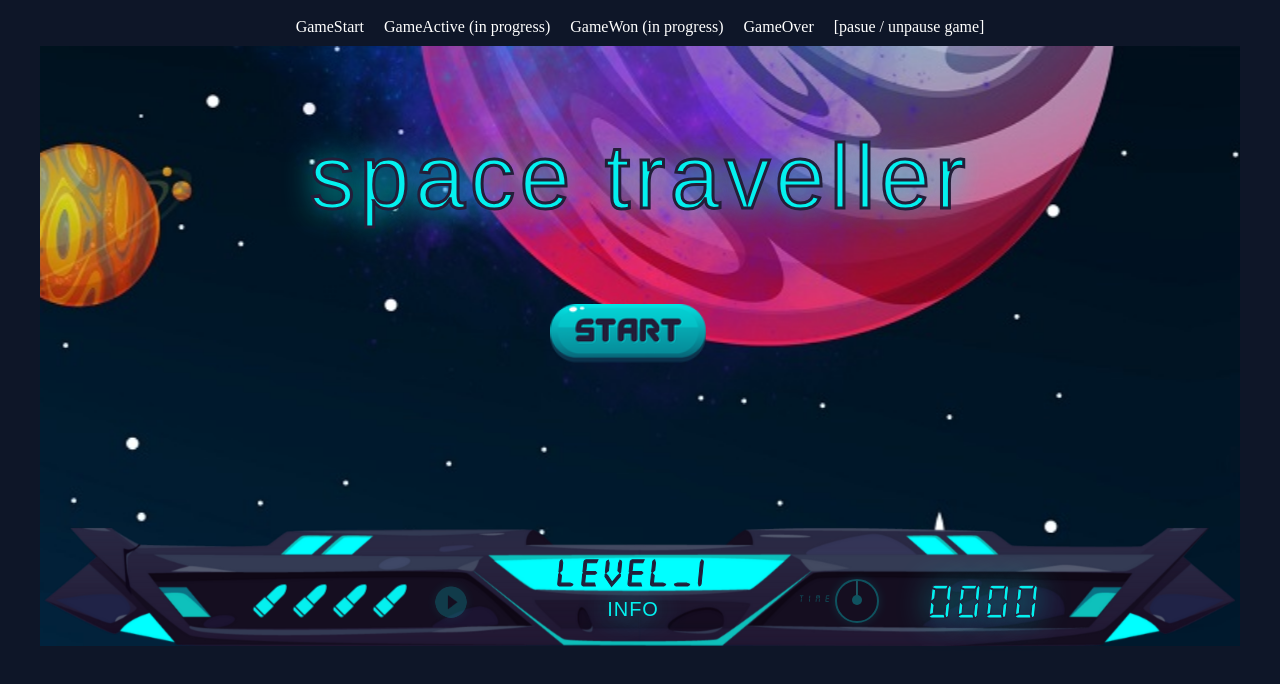
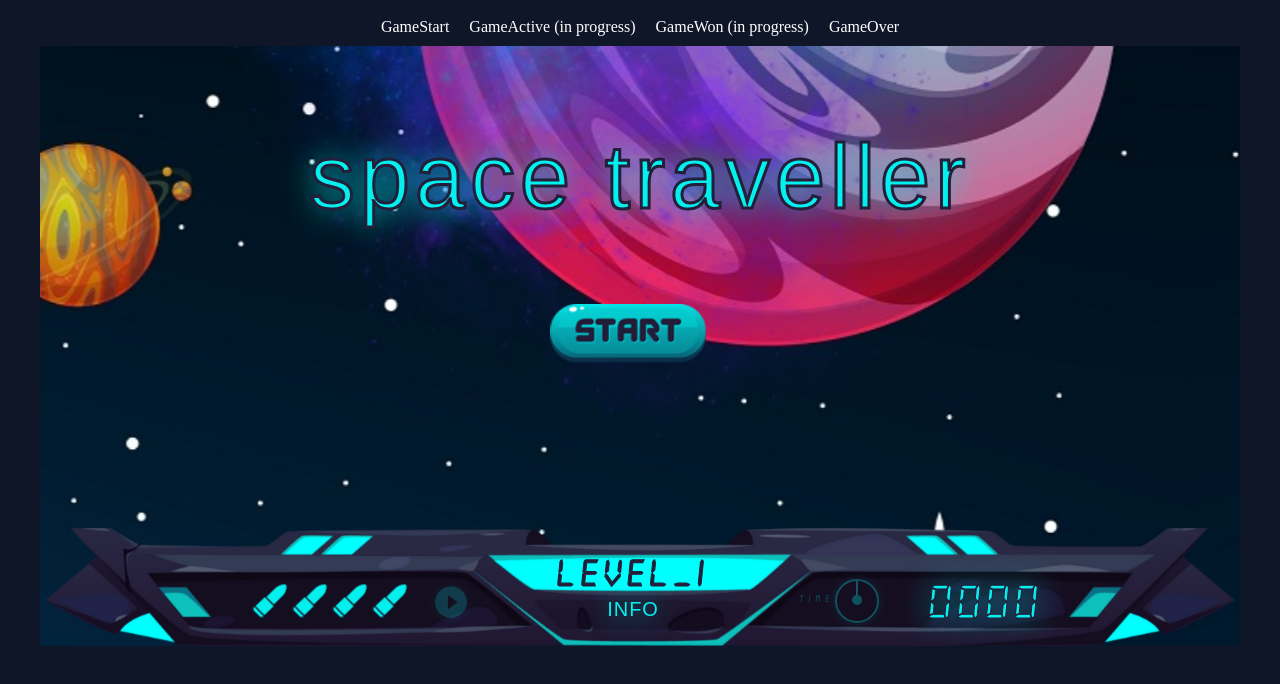
Before and after one commit to meljaszuk/SpaceTraveler-Game-in-React, a React (Create React App) app: page / in a window 1280 px wide. Shown: the top 684 px of the page. Built offline with nearby package versions, Linux system fonts and the light colour scheme; a web font is replaced by a local one.

Commit message:
delete temporary links

```diff
--- a/src/App.tsx
+++ b/src/App.tsx
@@ -63,9 +63,6 @@ export const App: React.FC = () => {
           >
             GameOver
           </div>
-          <div onClick={pauseGame} className={styles.tempLinks}>
-            [pasue / unpause game]
-          </div>
         </div>
 
         <div className={styles.body}>
```
